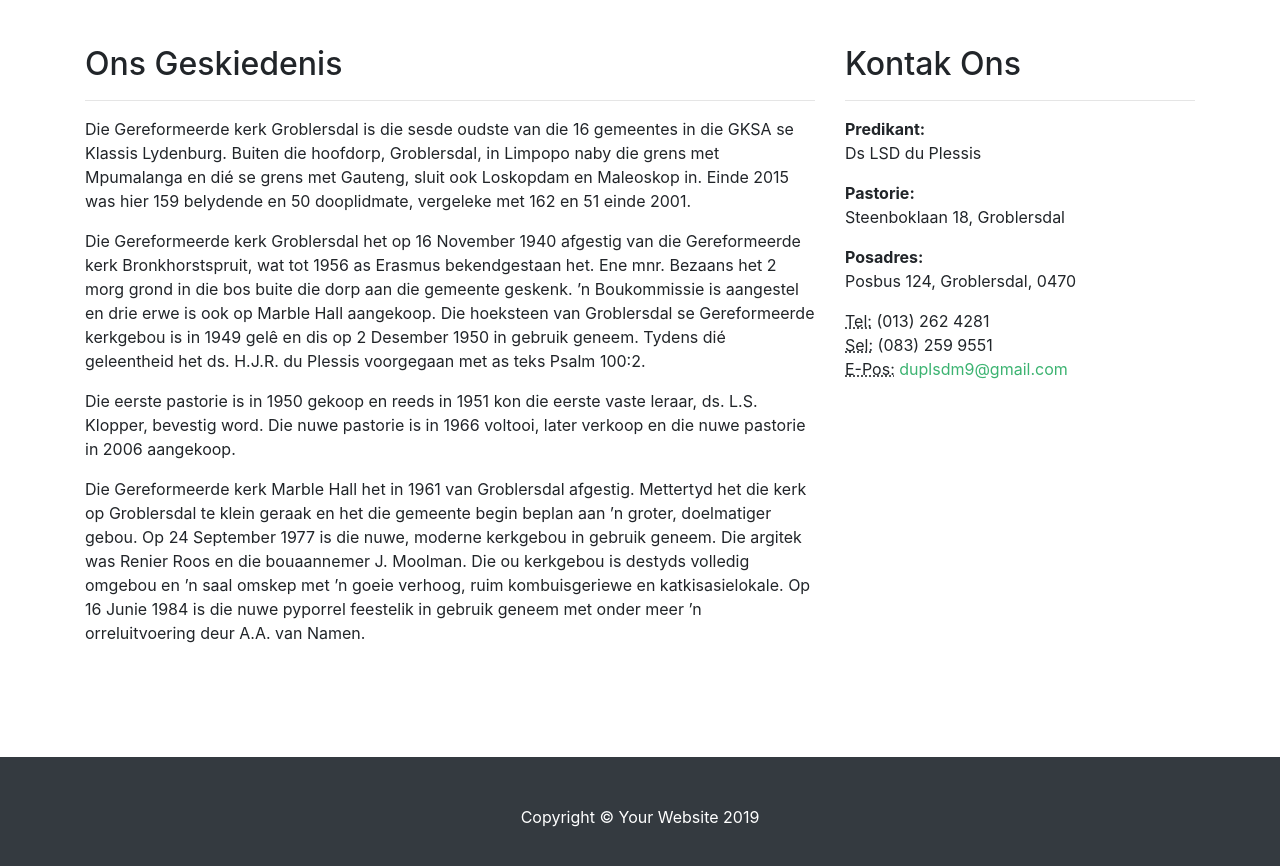
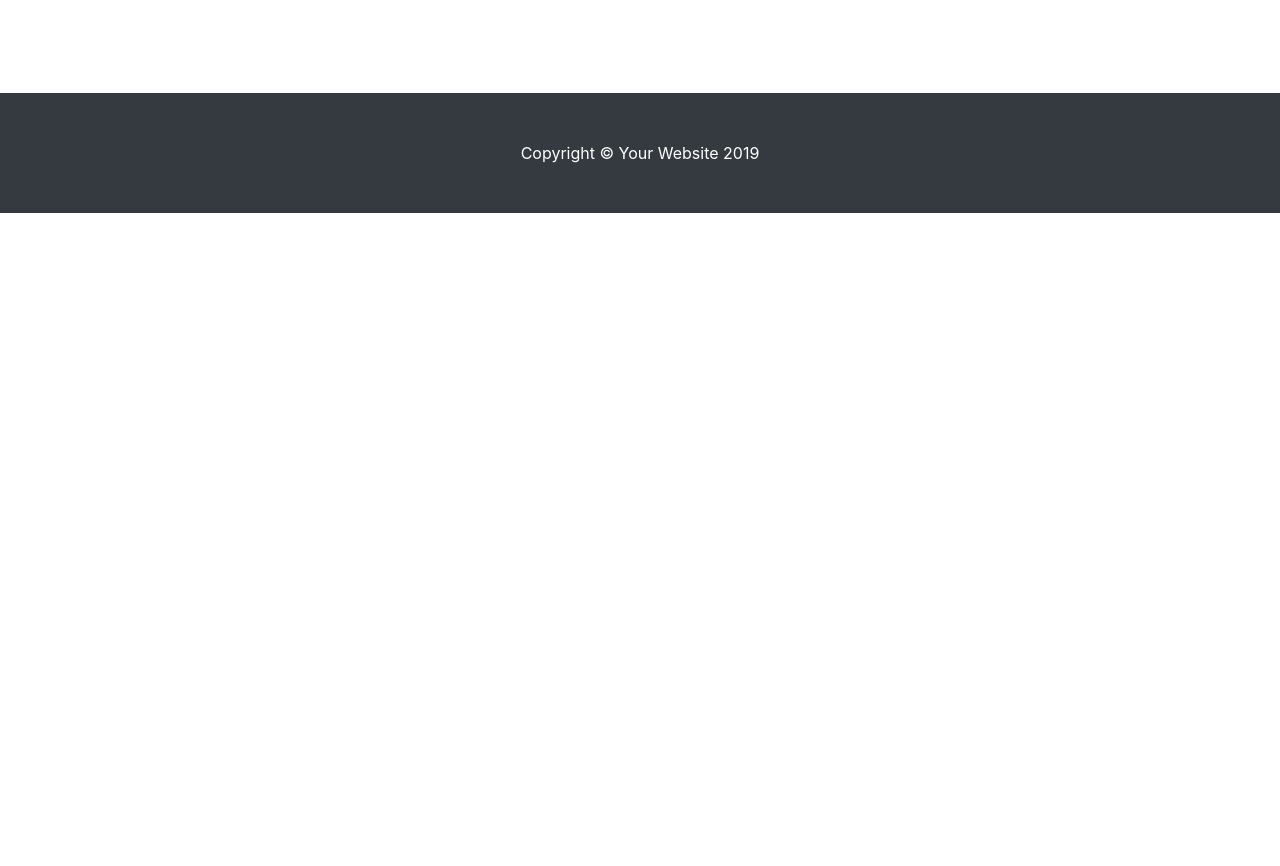
Before and after one commit to sharu725/business-frontpage, a Jekyll site: the page built from index.html, in a window 1280 px wide and 1400 px high, scrolled down 377 px. Shown: the part 523-1389 px from the top of the window. Built offline with Jekyll 4.4.1, drawn with Linux system fonts in a browser that asks for light colours; comment, search, counter and statistics services are not loaded; after the commit the page ends 1113 px from its top, so only the background shows below that.

Commit message:
Update index.html

```diff
--- a/index.html
+++ b/index.html
@@ -15,23 +15,4 @@ layout: default
   </div>
   {% include sidebar.html %}
 </div>
-<div class="row">
-    <div class="col-md-8 mb-5">
-      <h2>Ons Geskiedenis</h2>
-    <hr />
-    <p>
-      Die Gereformeerde kerk Groblersdal is die sesde oudste van die 16 gemeentes in die GKSA se Klassis Lydenburg. Buiten die hoofdorp, Groblersdal, in Limpopo naby die grens met Mpumalanga en dié se grens met Gauteng, sluit ook Loskopdam en Maleoskop in. Einde 2015 was hier 159 belydende en 50 dooplidmate, vergeleke met 162 en 51 einde 2001.
-    </p>
-    <p>
-      Die Gereformeerde kerk Groblersdal het op 16 November 1940 afgestig van die Gereformeerde kerk Bronkhorstspruit, wat tot 1956 as Erasmus bekendgestaan het. Ene mnr. Bezaans het 2 morg grond in die bos buite die dorp aan die gemeente geskenk. ’n Boukommissie is aangestel en drie erwe is ook op Marble Hall aangekoop. Die hoeksteen van Groblersdal se Gereformeerde kerkgebou is in 1949 gelê en dis op 2 Desember 1950 in gebruik geneem. Tydens dié geleentheid het ds. H.J.R. du Plessis voorgegaan met as teks Psalm 100:2.
-    </p>
-    <p>
-      Die eerste pastorie is in 1950 gekoop en reeds in 1951 kon die eerste vaste leraar, ds. L.S. Klopper, bevestig word. Die nuwe pastorie is in 1966 voltooi, later verkoop en die nuwe pastorie in 2006 aangekoop.
-     </p>
-    <p>
-      Die Gereformeerde kerk Marble Hall het in 1961 van Groblersdal afgestig. Mettertyd het die kerk op Groblersdal te klein geraak en het die gemeente begin beplan aan ’n groter, doelmatiger gebou. Op 24 September 1977 is die nuwe, moderne kerkgebou in gebruik geneem. Die argitek was Renier Roos en die bouaannemer J. Moolman. Die ou kerkgebou is destyds volledig omgebou en ’n saal omskep met ’n goeie verhoog, ruim kombuisgeriewe en katkisasielokale. Op 16 Junie 1984 is die nuwe pyporrel feestelik in gebruik geneem met onder meer ’n orreluitvoering deur A.A. van Namen.
-      </p>
-  </div>
-  {% include contact_sidebar.html %}
-</div>
 <!-- /.row -->
```
